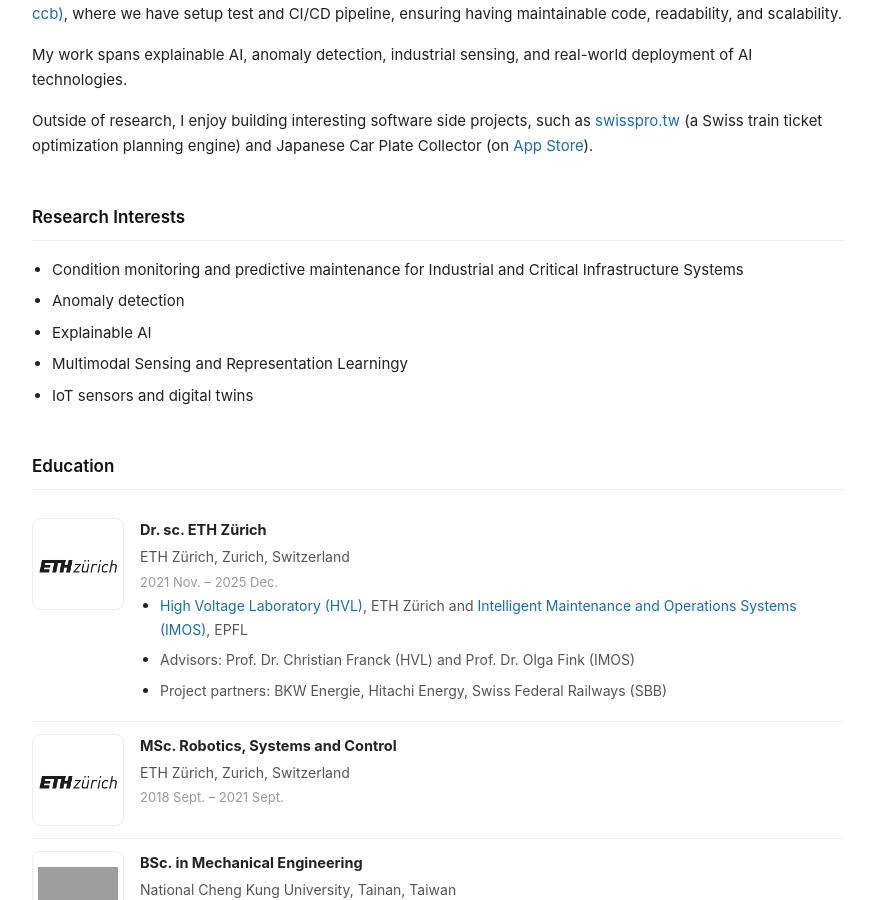
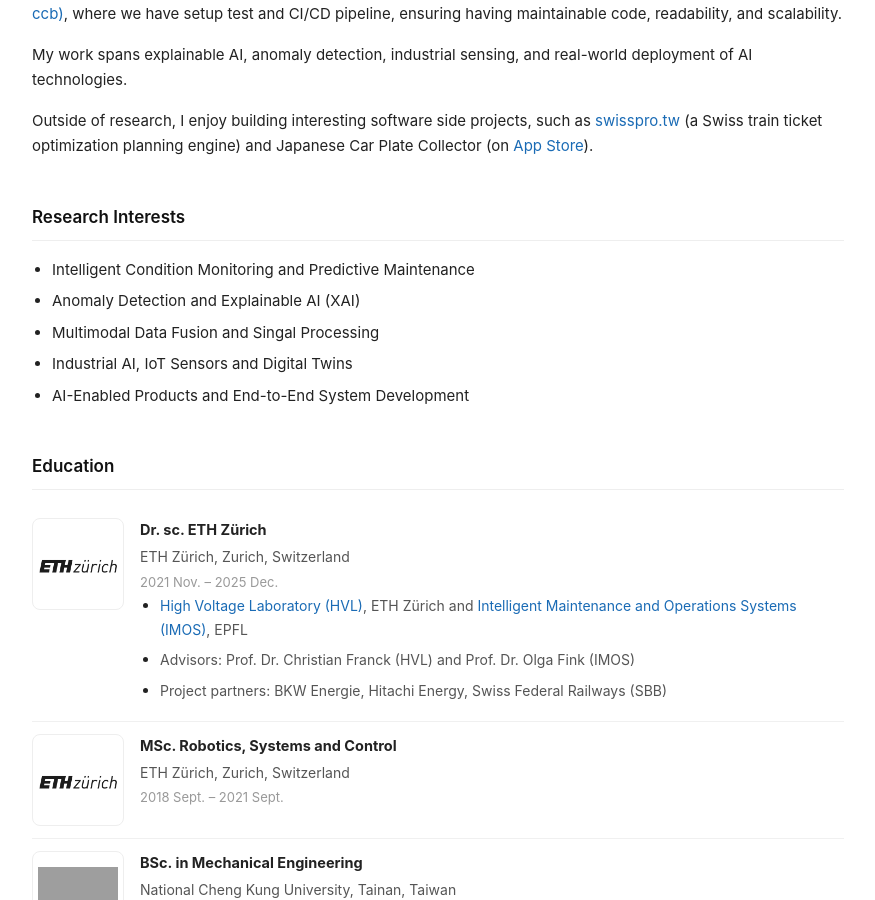
Before and after one commit to Chichinghsu/chichinghsu.github.io, a Jekyll site: the page research/index.html, which Jekyll copies as it is, in a window 1280 px wide and 900 px high, scrolled down 510 px. Shown: the whole window, without its empty margins (202-1077 px from the left). Built offline with Jekyll 4.4.1, drawn with Linux system fonts in a browser that asks for light colours; grey boxes are pictures that could not be loaded.

Commit message:
update research index fix typo

```diff
--- a/research/index.html
+++ b/research/index.html
@@ -269,11 +269,11 @@ ul li { margin-bottom: 6px; }
 <div class="sec">
     <h2>Research Interests</h2>
     <ul>
-      <li>Condition monitoring and predictive maintenance for Industrial and Critical Infrastructure Systems</li>
-      <li>Anomaly detection</li>
-      <li>Explainable AI</li>
-      <li>Multimodal Sensing and Representation Learningy</li>
-      <li>IoT sensors and digital twins</li>
+      <li>Intelligent Condition Monitoring and Predictive Maintenance</li>
+      <li>Anomaly Detection and Explainable AI (XAI)</li>
+      <li>Multimodal Data Fusion and Singal Processing</li>
+      <li>Industrial AI, IoT Sensors and Digital Twins</li>
+      <li>AI-Enabled Products and End-to-End System Development</li>
     </ul>
   </div>
 
```
